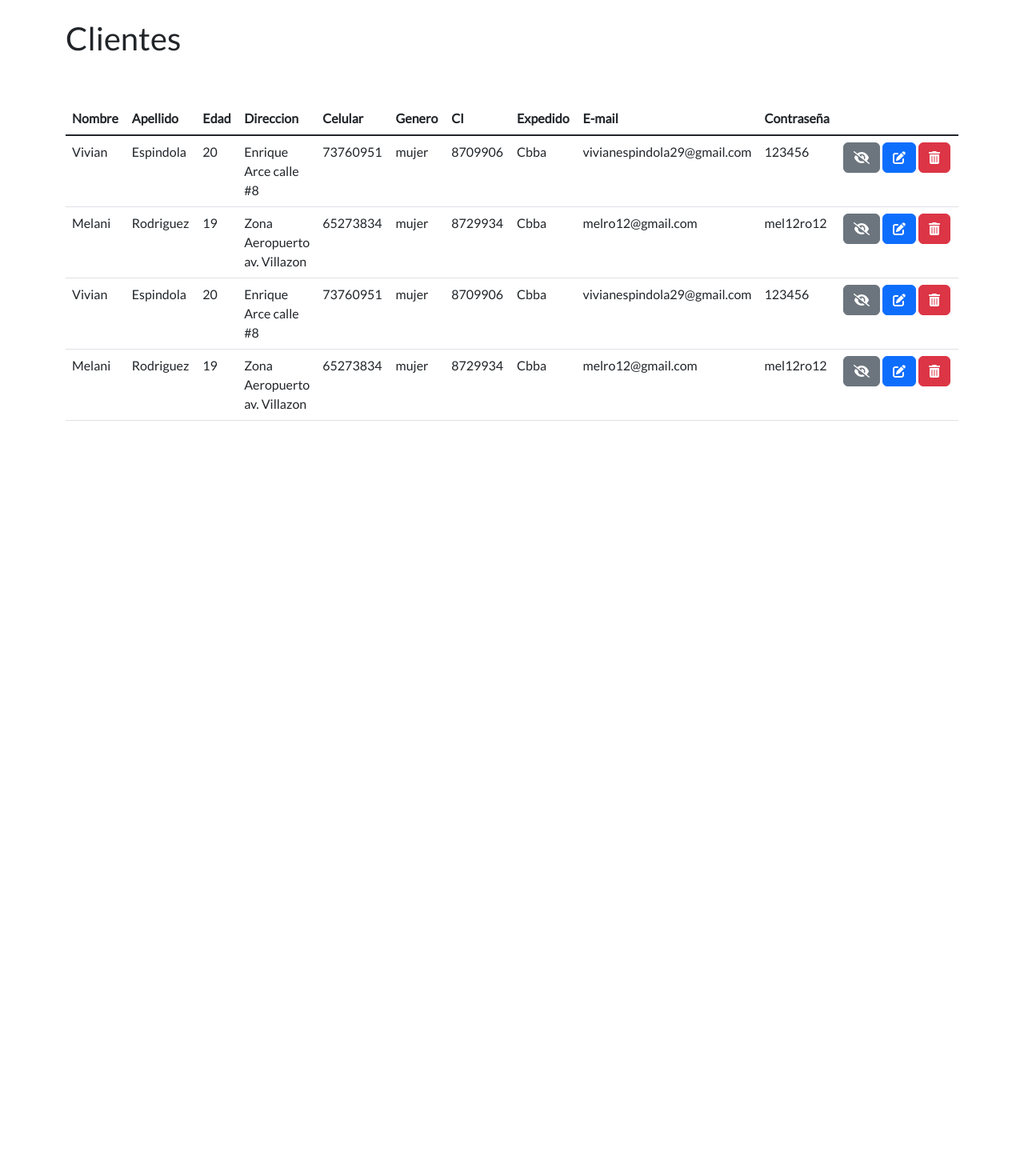
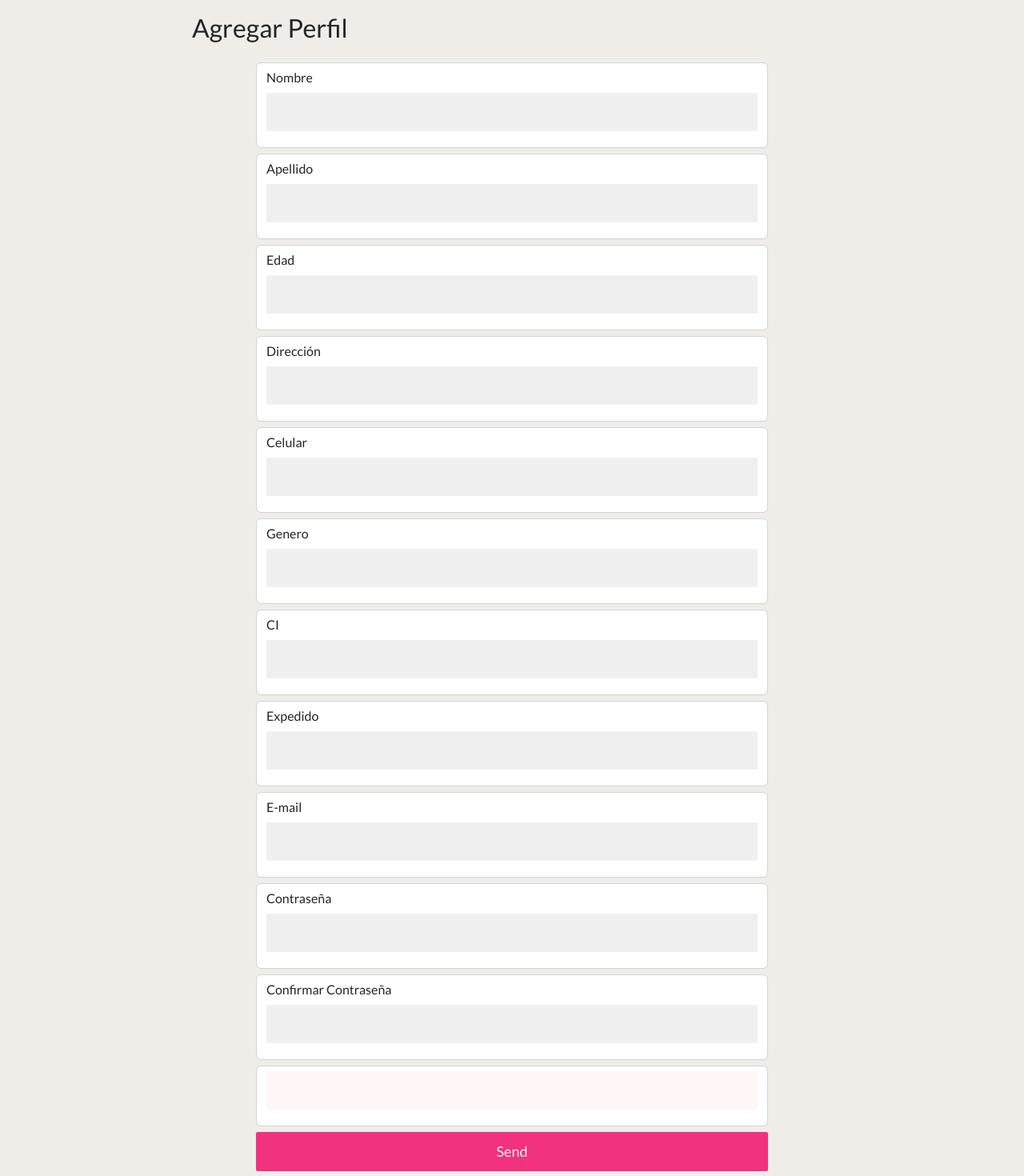
Before and after one commit to melrodriguez1133/FOOD-OFFER-Frontend, a React (Create React App) app: page /home in a window 1280 px wide. Shown: the part 80-1550 px from the top of the page at 80% size. Before the commit the page ends 800 px from the top, so only its background shows below. Built offline with nearby package versions, Linux system fonts and the light colour scheme; data requests are answered from the project's data file; the HTML template or start-up script is replaced by a standard one.

Commit message:
FormPrueba

```diff
--- a/package.json
+++ b/package.json
@@ -19,6 +19,7 @@
     "react": "^18.2.0",
     "react-data-table-component": "^7.5.3",
     "react-dom": "^18.2.0",
+    "react-hook-form": "^7.39.6",
     "react-icons": "^4.6.0",
     "react-router-dom": "^6.4.2",
     "react-scripts": "5.0.1",
--- a/src/App.js
+++ b/src/App.js
@@ -11,6 +11,7 @@ import VistaClientesAdmin from './pages/VistaClientesAdmin';
 
 /*import Vista from './pages/Vista';*/
 import RegistrarProducto from './componentesEmpresa/RegistrarProducto';
+import FormValidation from './pages/FormValidation'
 
 
 function App() {
@@ -21,7 +22,8 @@ function App() {
 
         <Route path='/empresa/registrar-empresa' element={<ShowRegistrarEmpresas />} />
         <Route path='/empresa/registrar-empresa/create' element={ <CreateRegistrarEmpresa/>}/>
-        <Route path='/home' element={<VistaClientesAdmin/>} />
+        <Route path='/home' element={<FormValidation/>} />
+
       </Routes>
     </Router>
   );
--- /dev/null
+++ b/src/pages/FormValidation.css
@@ -0,0 +1,62 @@
+div{
+    background-color: #F0EDE8;
+}
+h2 {
+    margin-left: 15rem;
+    margin-top: 1rem;
+    /*background-color: red;  */
+  }
+  .form-react {
+    padding: 1rem 20rem;
+    /*background-color: red;*/
+  }
+  .form-react .form-control {
+    margin-bottom: 7px;
+    padding-bottom: 20px;
+    position: relative;
+  }
+  .form-control label {
+    display: inline-block;
+    margin-bottom: 7px;
+    font:weight 200px
+  }
+  .form-control input {
+    border: none;
+    background-color: #f0f0f0;
+    display: block;
+    font-family: inherit;
+    font-size: 16px;
+    padding: 12px;
+    width: 100%;
+  }
+  .form-control, input:focus {
+    outline: none;
+  }
+  .form-react button {
+    background: #f2317f;
+    border:1px solid #f2317f;
+    border-radius: 2px;
+    color: #f6f6e9;
+    display: block;
+    width: 100%;
+    padding: 10px;
+    font-size: 18px;
+  }
+  .form-react button:hover {
+    background-color: #bf1650;
+  }
+  .fail {
+    color: #f2317f;
+  }
+
+  @media (max-width: 576px) {
+    h2 {
+        margin-left: 2rem;
+        margin-top: 1rem;
+        /*background-color: red;  */
+    }
+    .form-react {
+        background-color: red;
+        padding: 1rem 2rem;
+      }
+}
--- /dev/null
+++ b/src/pages/FormValidation.js
@@ -0,0 +1,140 @@
+import React, { useEffect, useState } from 'react';
+import { useForm } from 'react-hook-form';
+import './FormValidation.css';
+
+const FormValidation = () => {
+  const { register, handleSubmit, formState: { errors }, watch } = useForm()
+  const customSubmit = (data) => {
+      //console.log(data)
+      alert("¡Validación exitosa!")
+  }
+
+  const [colorInput, setColorInput] = useState('#fff7f7')
+  useEffect( ()=> {
+      let words = watch('prueba')
+      if(words === 'react'){setColorInput('#614ad3')}
+  } )
+
+  return (
+    <form className='form-responsive'>
+        <h2>Agregar Perfil</h2>
+        <form onSubmit={ handleSubmit(customSubmit) } className='form-react'>
+            <div className='form-control'>
+                <label>Nombre</label>
+                <input type="text" {...register('name',{
+                    required:true,
+                    maxLength:5
+                })} />
+                {errors.name?.type === 'required' && <small className='fail'>El campo no puede estar vacío</small>}
+                {errors.name?.type === 'maxLength' && <small className='fail'>El máximo de caracteres es 5</small>}
+            </div>
+            <div className='form-control'>
+                <label>Apellido</label>
+                <input type="text" {...register('name',{
+                    required:true,
+                    maxLength:5
+                })} />
+                {errors.name?.type === 'required' && <small className='fail'>El campo no puede estar vacío</small>}
+                {errors.name?.type === 'maxLength' && <small className='fail'>El máximo de caracteres es 5</small>}
+            </div>
+            <div className='form-control'>
+                <label>Edad</label>
+                <input type="number" {...register('age', {
+                    required:true,
+                    min:10,
+                    max:100
+                })} />
+                {errors.age?.type === 'required' && <small className='fail'>El campo no puede estar vacío</small>}
+                {errors.age?.type === 'min' && <small className='fail'>La edad mínima es de 10 años</small>}
+                {errors.age?.type === 'max' && <small className='fail'>La edad máxima es de 100 años</small>}
+            </div>
+            <div className='form-control'>
+                <label>Dirección</label>
+                <input type="text" {...register('name',{
+                    required:true,
+                    maxLength:5
+                })} />
+                {errors.name?.type === 'required' && <small className='fail'>El campo no puede estar vacío</small>}
+                {errors.name?.type === 'maxLength' && <small className='fail'>El máximo de caracteres es 5</small>}
+            </div>
+            <div className='form-control'>
+                <label>Celular</label>
+                <input type="number" {...register('age', {
+                    required:true,
+                    min:10,
+                    max:100
+                })} />
+                {errors.age?.type === 'required' && <small className='fail'>El campo no puede estar vacío</small>}
+                {errors.age?.type === 'min' && <small className='fail'>La edad mínima es de 10 años</small>}
+                {errors.age?.type === 'max' && <small className='fail'>La edad máxima es de 100 años</small>}
+            </div>
+            <div className='form-control'>
+                <label>Genero</label>
+                <input type="text" {...register('country', {
+                    required: {
+                        value:true,
+                        message:"Custom Message: Ingrese los datos"
+                    }
+                })} />
+                {errors.country && <small className='fail'>{errors.country.message}</small>}
+            </div>
+            <div className='form-control'>
+                <label>CI</label>
+                <input type="text" {...register('country', {
+                    required: {
+                        value:true,
+                        message:"Custom Message: Ingrese los datos"
+                    }
+                })} />
+                {errors.country && <small className='fail'>{errors.country.message}</small>}
+            </div>
+            <div className='form-control'>
+                <label>Expedido</label>
+                <input type="text" {...register('country', {
+                    required: {
+                        value:true,
+                        message:"Custom Message: Ingrese los datos"
+                    }
+                })} />
+                {errors.country && <small className='fail'>{errors.country.message}</small>}
+            </div>
+            <div className='form-control'>
+                <label>E-mail</label>
+                <input type="text" {...register('country', {
+                    required: {
+                        value:true,
+                        message:"Custom Message: Ingrese los datos"
+                    }
+                })} />
+                {errors.country && <small className='fail'>{errors.country.message}</small>}
+            </div>
+            <div className='form-control'>
+                <label>Contraseña</label>
+                <input type="text" {...register('country', {
+                    required: {
+                        value:true,
+                        message:"Custom Message: Ingrese los datos"
+                    }
+                })} />
+                {errors.country && <small className='fail'>{errors.country.message}</small>}
+            </div>
+            <div className='form-control'>
+                <label>Confirmar Contraseña</label>
+                <input type="text" {...register('country', {
+                    required: {
+                        value:true,
+                        message:"Custom Message: Ingrese los datos"
+                    }
+                })} />
+                {errors.country && <small className='fail'>{errors.country.message}</small>}
+            </div>
+             <div className='form-control'>
+                 <input {...register('prueba')} style={{ backgroundColor:colorInput }} />
+             </div>
+            <button type='submit'>Send</button>
+        </form>
+    </form>
+  )
+}
+
+export default FormValidation;
```
Also changed, not shown: src/App.css (line endings or trailing spaces), 2 other files (tests, documents, lock files or other folders).
